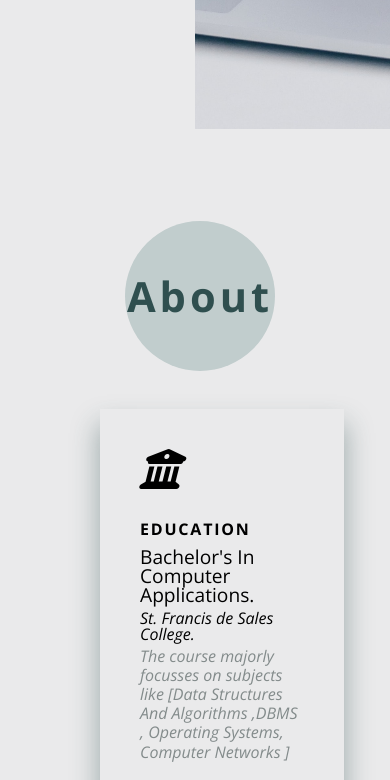
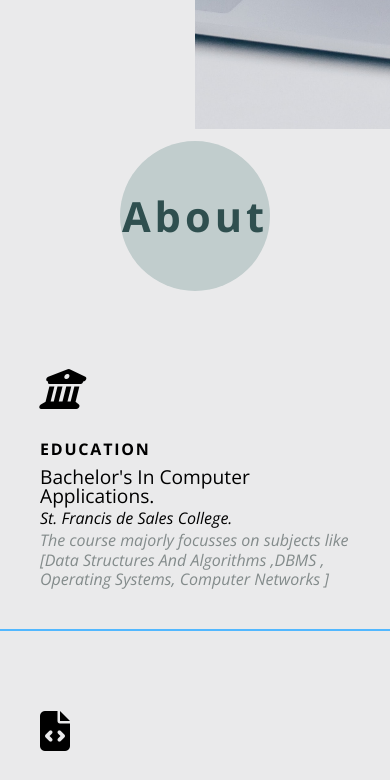
Before and after one commit to IMADILKHAN/PortFolio-1, a plain HTML site: page index.html in a window 390 px wide. Shown: the part 720-1500 px from the top of the page. Drawn offline with nearby package versions, Linux system fonts and the light colour scheme.

Commit message:
Removed Background Shadow and padding from about section in mobile view

```diff
--- a/css/servicess.css
+++ b/css/servicess.css
@@ -127,15 +127,13 @@
 @media only screen and (max-width:960px){
 #services .services-contaianer {
     grid-template-columns: 1fr;
+    left: 0;
+}
+#services .services-contaianer box{
 
 }
-#services .services-contaianer .box.blue{
-    grid-template-columns: 1fr;
-    -webkit-box-shadow: 0px 17px 25px 2px rgba(47,79,79,0.39);
-    -moz-box-shadow: 0px 17px 25px 2px rgba(47,79,79,0.39);
-    box-shadow: 0px 17px 25px 2px rgba(47,79,79,0.39);
-    margin: 0px;
-    margin-left: 0px;
+#services{
+    padding: 0px 0px;
 }
 }
 
```
